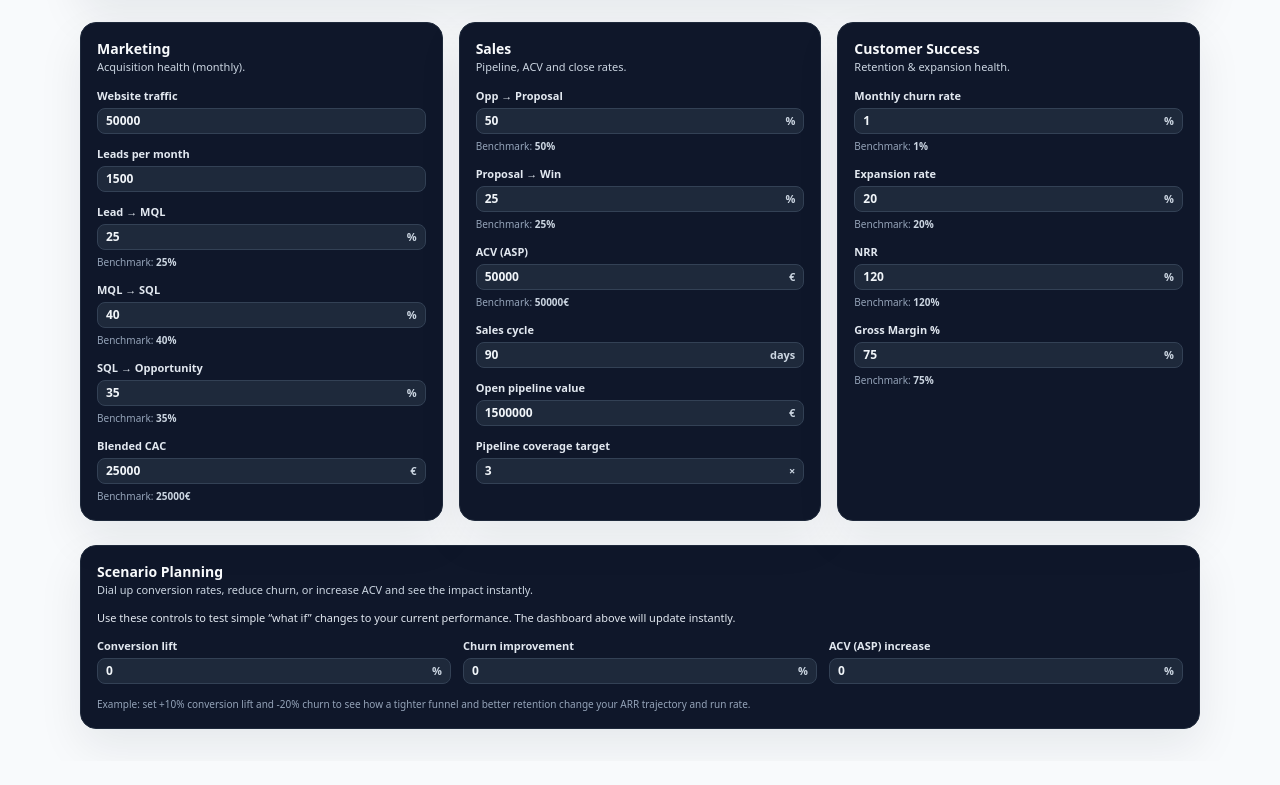
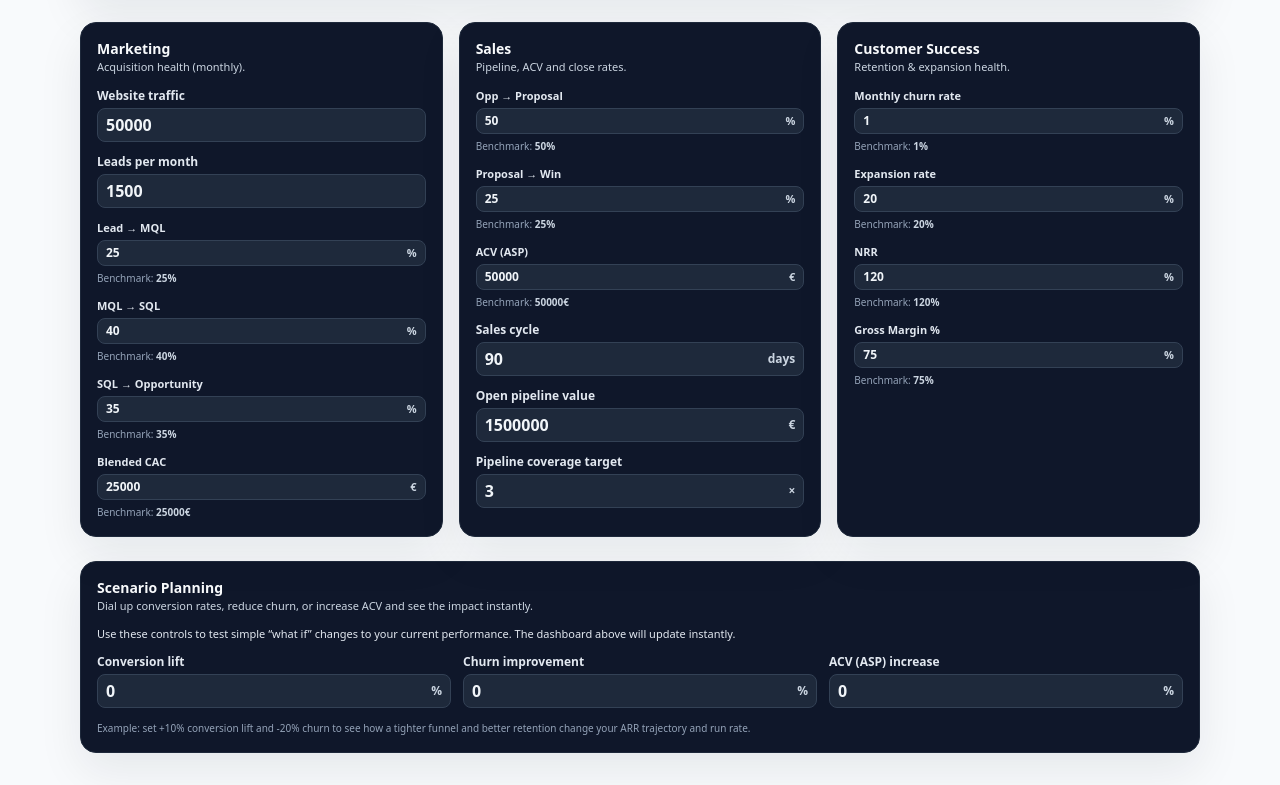
Before and after one commit to powerstephen/saas-throughput-calculator-, a Next.js app: page / in a window 1280 px wide. Shown: the part 954-1739 px from the top of the page. Before the commit the page ends 1715 px from the top, so only its background shows below. Built offline with nearby package versions, Linux system fonts and the light colour scheme.

Commit message:
Update NumberInput.tsx

```diff
--- a/components/NumberInput.tsx
+++ b/components/NumberInput.tsx
@@ -27,7 +27,7 @@ export default function NumberInput({
 
   return (
     <div className="flex flex-col space-y-1">
-      <label className="text-[11px] font-semibold text-slate-200">
+      <label className="text-xs font-semibold text-slate-200">
         {label}
       </label>
 
@@ -39,11 +39,11 @@ export default function NumberInput({
           min={min}
           max={max}
           onChange={handleChange}
-          className="w-full bg-transparent text-slate-100 font-bold outline-none"
+          className="w-full bg-transparent text-slate-100 font-bold text-base outline-none"
         />
 
         {suffix && (
-          <span className="ml-1 text-[11px] font-semibold text-slate-300">
+          <span className="ml-1 text-xs font-semibold text-slate-300">
             {suffix}
           </span>
         )}
```
